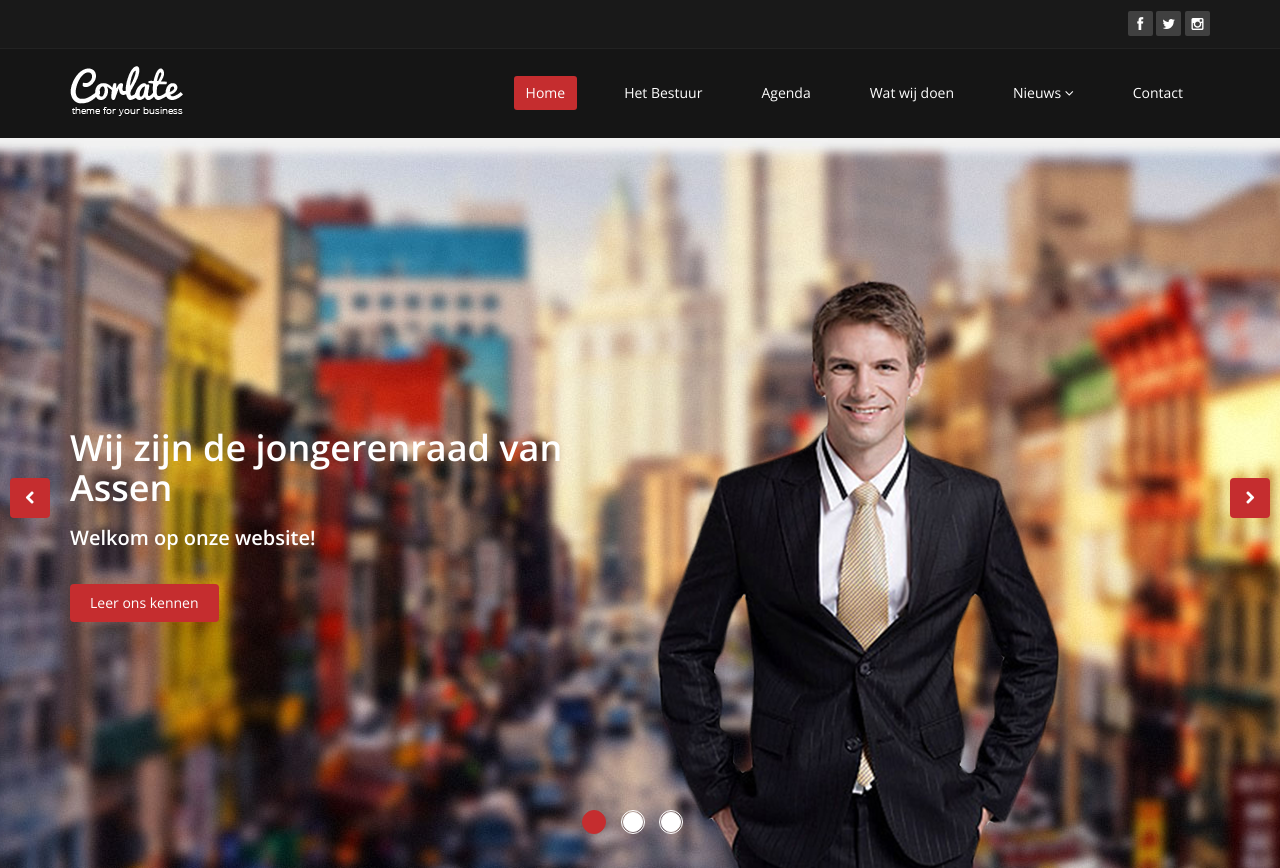
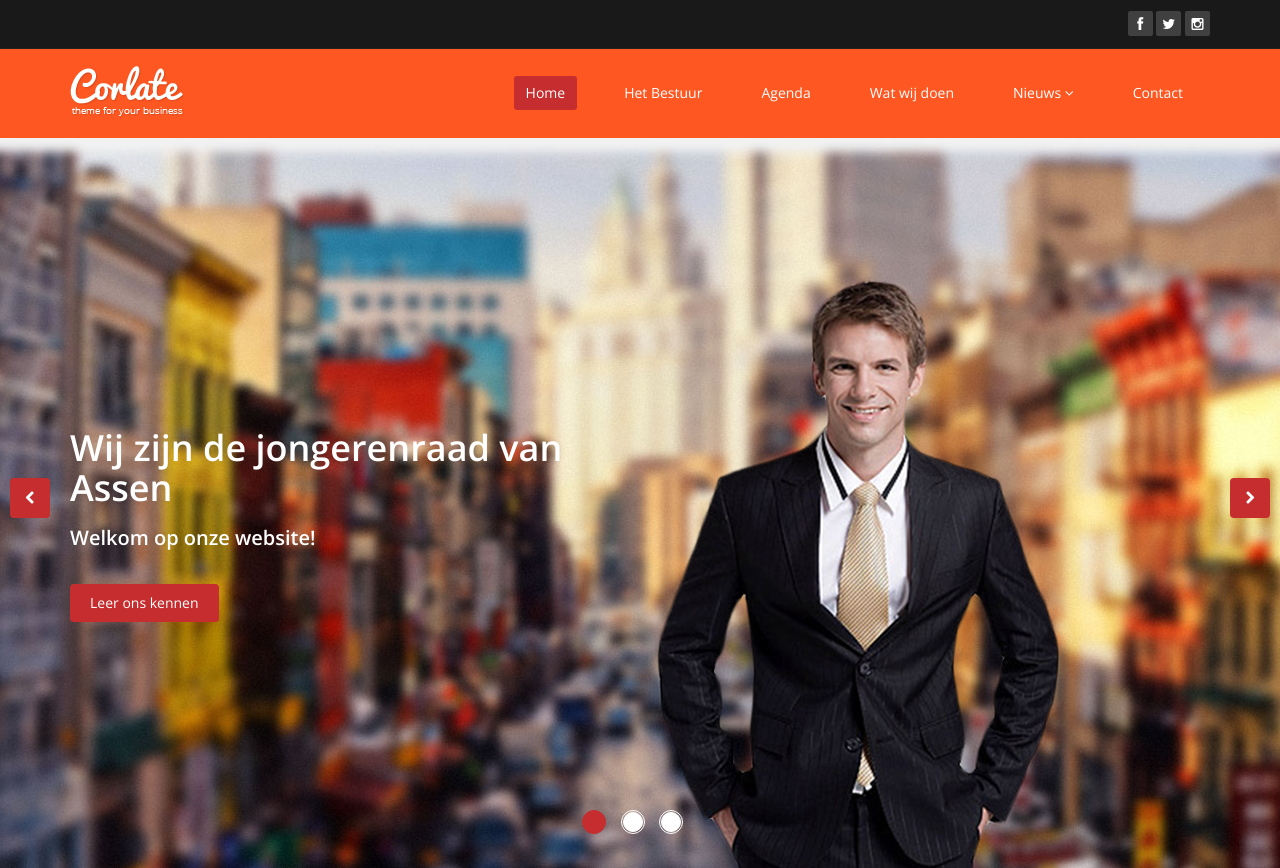
Before and after one commit to DutchKid/JA_nieuwe_website, a plain HTML site: page corlate-design/index.html in a window 1280 px wide. Shown: the top 868 px of the page. Drawn offline with nearby package versions, Linux system fonts and the light colour scheme.

Commit message:
Update main.css

```diff
--- a/corlate-design/css/main.css
+++ b/corlate-design/css/main.css
@@ -265,7 +265,7 @@ input.search-form:hover {
 .navbar {
   border-radius: 0;
   margin-bottom: 0;
-  background: #151515;
+  background: #FF5722;
   padding: 15px 0;
   padding-bottom: 0;
 }
```
